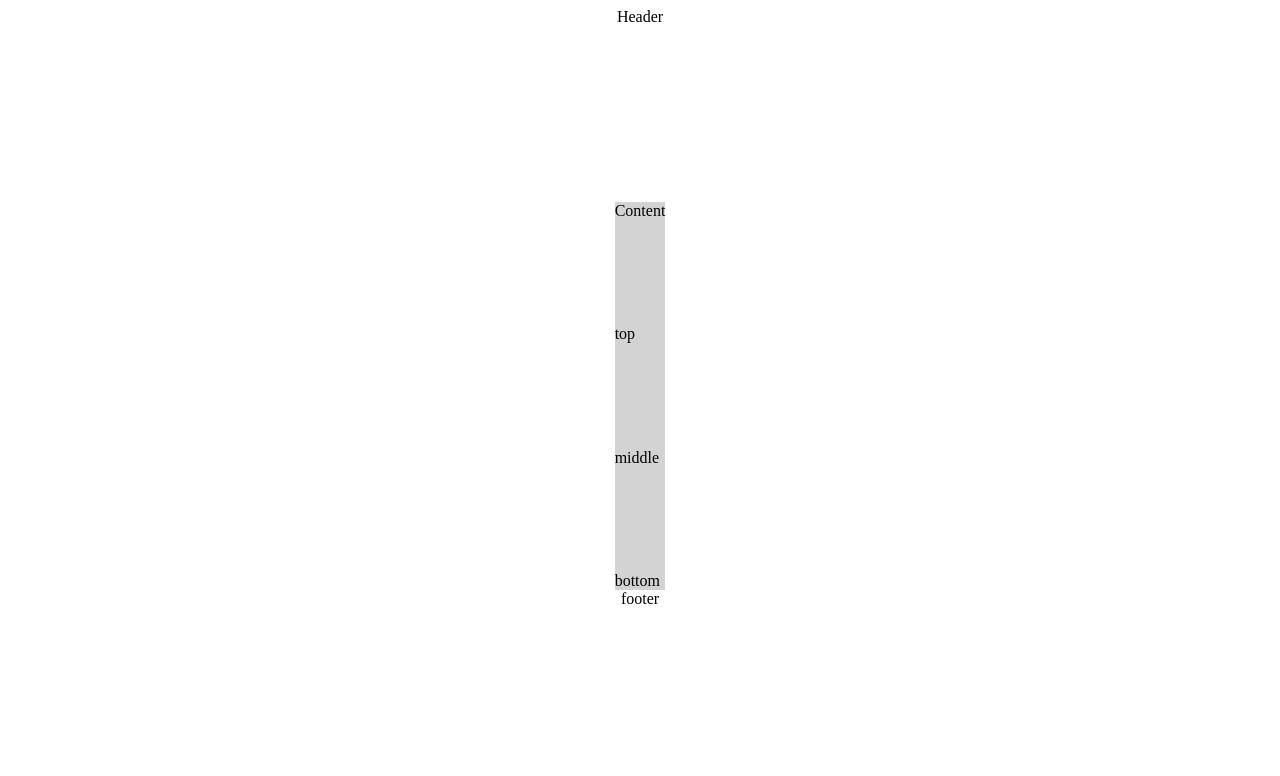
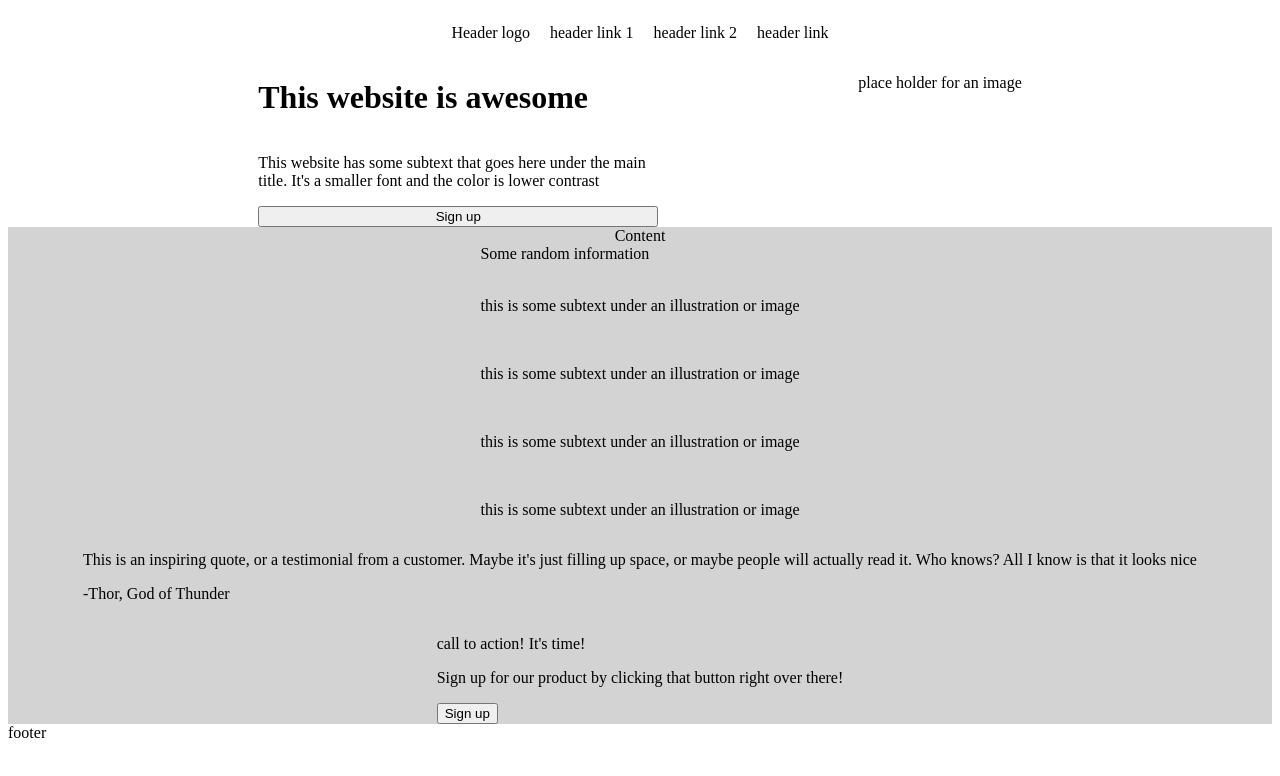
Before and after one commit to J-Ruiz/Landing-Page, a plain HTML site: page index.html in a window 1280 px wide. Drawn offline with Linux system fonts and the light colour scheme.

Commit message:
styled the header and created flex boxes organizing the header space

```diff
--- a/index.html
+++ b/index.html
@@ -9,11 +9,70 @@
 </head>
 <body>
     <div class="outer-flex-container">
-        <div class="header">Header</div>
+        <div class="header">
+            <div class="header-top">
+                <p>Header logo</p>
+                <p>header link 1</p>
+                <p>header link 2</p>
+                <p>header link </p>
+            </div>
+            <div class="header-middle">
+                <div class="header-middle-left">
+                <h1>This website is awesome</h1>
+                <p>This website has some subtext that goes here under the main title. It's a smaller font and the color is lower contrast</p>
+                <button type="submit">Sign up</button>
+                </div>
+
+                <div class="header-middle-right">
+                    <p>place holder for an image</p>
+                </div>
+
+            </div>
+        </div>
+
         <div class="content">Content
-            <div class="top">top</div>
-            <div class="middle">middle</div>
-            <div class="bottom">bottom</div>
+            <div class="content-top">
+                <div class="content-top-title">Some random information</div>
+                <div class="content-top-photos">
+                    <div class="cards">
+                        <img>
+                        <p>this is some subtext under an illustration or image</p>
+                    </div>
+
+                    <div class="cards">
+                        <img>
+                        <p>this is some subtext under an illustration or image</p>
+                    </div>
+
+                    <div class="cards">
+                        <img>
+                        <p>this is some subtext under an illustration or image</p>
+                    </div>
+
+                    <div class="cards">
+                        <img>
+                        <p>this is some subtext under an illustration or image</p>
+                    </div>
+
+                </div>
+            </div>
+
+            <div class="content-middle">
+                <p>This is an inspiring quote, or a testimonial from a customer. Maybe it's just filling up space, or maybe people will actually read it. Who knows? All I know is that it looks nice</p>
+                <p>-Thor, God of Thunder</p>
+            </div>
+
+            <div class="content-bottom">
+                <div class="content-bottom-left">
+                    <p>call to action! It's time!</p>
+                    <p>Sign up for our product by clicking that button right over there!</p>
+
+                </div>
+                <div class="content-bottom-right">
+                    <button type="submit">Sign up</button>
+                </div>
+
+            </div>
         </div>
         <div class="footer">footer</div>
     </div>
--- a/style.css
+++ b/style.css
@@ -2,19 +2,49 @@
 .outer-flex-container {
     display: flex;
     flex-direction: column;
-    justify-content: center;
-    align-items: center;
     height: 600px;
 }
 
 .header{
+    display: flex;
+    flex-direction: column;
+    justify-content: center;
+    align-items: center;
     flex: 1;
+    height: 100%;
+    width: 100%;
+}
+
+.header-top{
+    display: flex;
+    gap:20px;
+}
+
+.header-middle{
+    display: flex;
+    gap: 200px;
+}
+
+.header-middle-left{
+    display: flex;
+    flex-direction: column;
+    width: 400px;
+}
+
+.header-middle-right{
+    display:flex;
+    flex-direction: row;
+
 }
 
 .content{
     display: flex;
     flex-direction: column;
     justify-content: space-between;
+    align-items: center;
     flex: 2;
     background-color: lightgray;
+    height: 100%;
+    width: 100%;
+
 }
```
